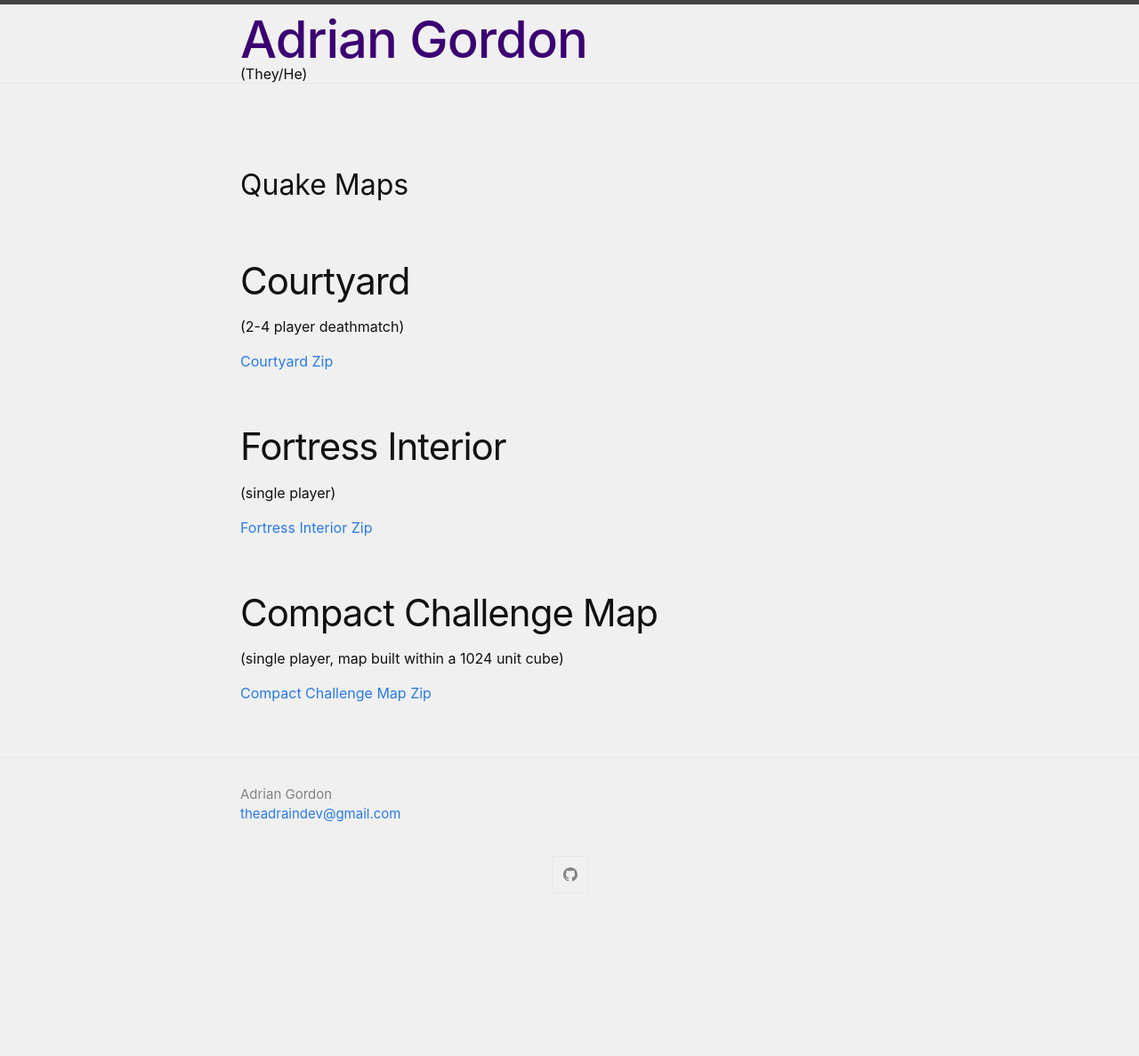
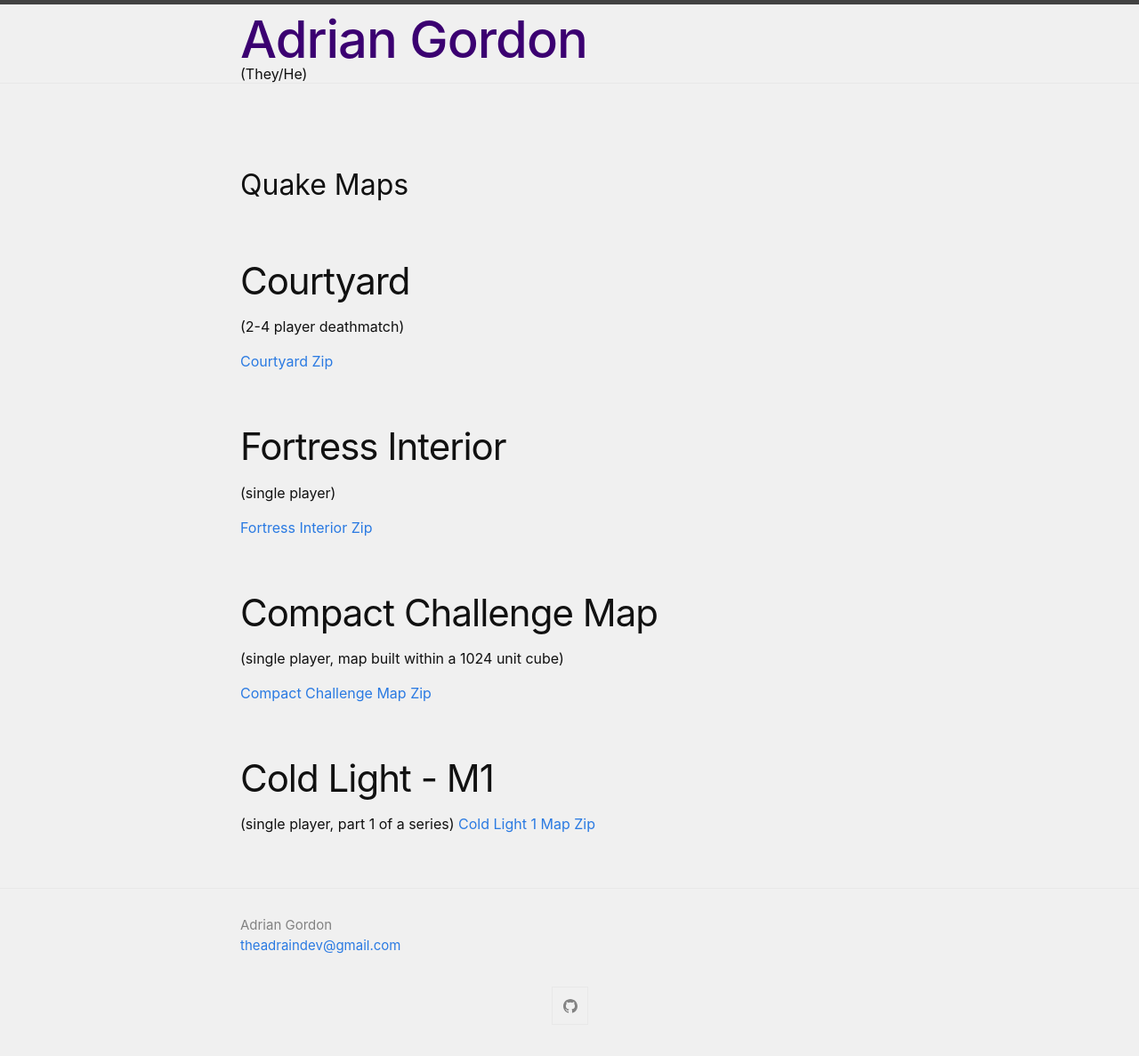
Before and after one commit to TheADrain/maps, a Jekyll site: the page built from docs/index.markdown, in a window 1280 px wide. Shown: the whole page at 89% size. Built offline with Jekyll 4.4.1, drawn with Linux system fonts in a browser that asks for light colours; before the commit the page ends 1039 px from its top, so only the background shows below that.

Commit message:
Update index.markdown
-

```diff
--- a/docs/index.markdown
+++ b/docs/index.markdown
@@ -19,3 +19,7 @@
 (single player, map built within a 1024 unit cube)
 
 [Compact Challenge Map Zip](https://github.com/TheADrain/maps/blob/main/files//COMPACT.zip)
+
+# Cold Light - M1
+(single player, part 1 of a series)
+[Cold Light 1 Map Zip](https://github.com/TheADrain/maps/blob/main/files//m1.zip)
```
